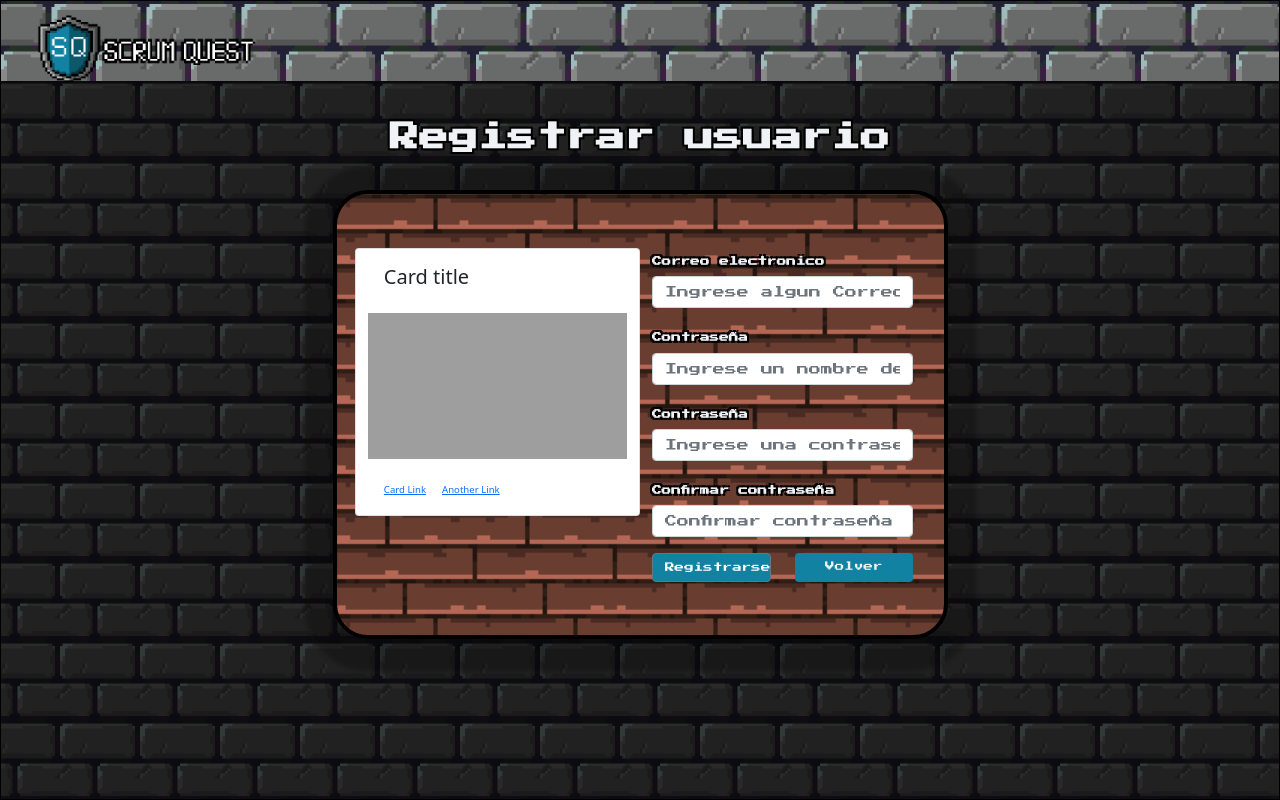
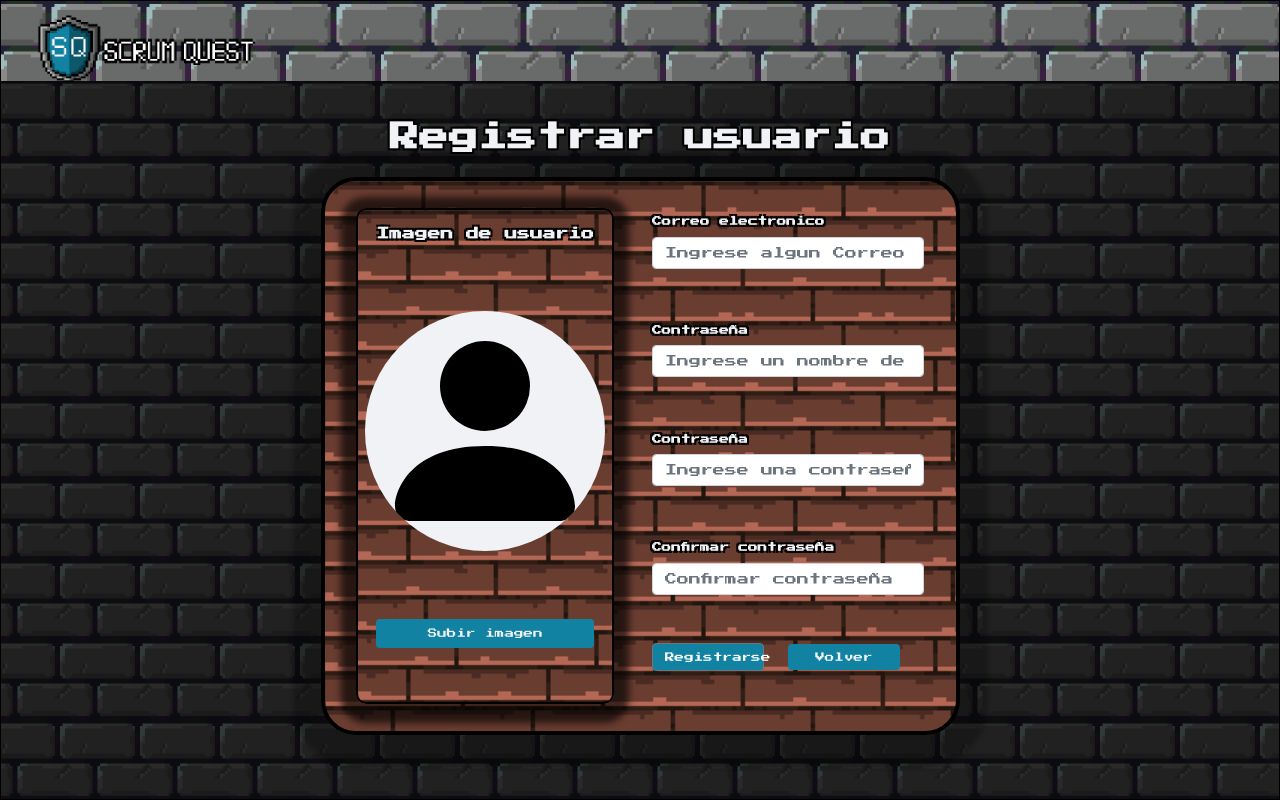
Before and after one commit to DiegoGReyna/Insert_Name-SCRUMquest, a React app: page /CrearCuenta in a window 1280 px wide. Built offline with nearby package versions, Linux system fonts and the light colour scheme; grey boxes are pictures that could not be loaded.

Commit message:
ventana modal

```diff
--- a/src/App.js
+++ b/src/App.js
@@ -3,6 +3,8 @@ import { Main } from './pages/main';
 import { CreateUser } from './pege/CreateUser/CreateUser';
 import { LogIn } from './pege/LogIn/LogIn';
 import { BrowserRouter as Router, Route, Routes,BrowserRouter} from 'react-router-dom';
+
+import { Userpage } from './pege/Userpage/Userpage';
 // import { Login } from './pages/login';
 
 export const App = () => (
@@ -16,7 +18,7 @@ export const App = () => (
 
               <Route exact path="/" element={<LogIn />}></Route>
               <Route exact path="/CrearCuenta" element={<CreateUser />}></Route>
-
+              <Route exact path="/User" element={<Userpage />}></Route>
 
         </Routes>
 
--- a/src/component/Formcreateuser/Formcreateuser.css
+++ b/src/component/Formcreateuser/Formcreateuser.css
@@ -1,3 +1,6 @@
 .Formcreateuser{
   width: 90%;
+  height: 90%;
+  display: grid;
+  align-items: center;
 }
--- a/src/component/Formcreateuser/Formcreateuser.js
+++ b/src/component/Formcreateuser/Formcreateuser.js
@@ -1,51 +1,44 @@
 import React,{useState}from 'react'
-import { ContainerCreateUser } from './style'
+import { ContainerCreateUser ,CarImageUser,SubTitle,ImageUser,ContainerImg,InputFile,LabelInputFile} from './style'
 import { Form,Button,FormGroup,Input,Label,Row ,Col,Card,CardBody,CardTitle,CardSubtitle ,CardText ,CardLink  } from 'reactstrap';
 
 import "./Formcreateuser.css"
 import { Link } from 'react-router-dom';
 export const Formcreateuser = () => {
-
+  const[imgPreview,setImgPreview]=useState(null);
   const handleSubmit=(e)=>{
     e.preventDefault();
     console.log("iniciando secion")
   }
 
   return (
-    <ContainerCreateUser lg="12">
+    <ContainerCreateUser>
       <div className='ContainerTitle'>
         <h1>Registrar usuario</h1>
       </div>
+        <Form onSubmit={handleSubmit} className='Formcreateuser' >
+          <Row className="h-100" lg="12">
+            <Col  lg="6">
+              <Col className="h-100" lg="12">
+                <CarImageUser>
+                  <CardBody>
+                    <SubTitle>Imagen de usuario</SubTitle>
+                  </CardBody>
+                  <ContainerImg>
+                   <ImageUser >
 
-        <Form onSubmit={handleSubmit} className='Formcreateuser' >
-          <Row lg="12">
-            <Col lg="6">
-              <Row lg="12">
-                <Card>
+                   </ImageUser>
+                  </ContainerImg>
                   <CardBody>
-                    <CardTitle tag="h5">
-                      Card title
-                    </CardTitle>
-
+                     <LabelInputFile htmlFor="InputFile" >Subir imagen</LabelInputFile>
+                     <InputFile id='InputFile'  type="file" ></InputFile>
                   </CardBody>
-                  <img
-                    alt="Card cap"
-                    src="https://picsum.photos/318/180"
-                    width="100%"
-                  />
-                  <CardBody>
-                    <CardLink href="#">
-                      Card Link
-                    </CardLink>
-                    <CardLink href="#">
-                      Another Link
-                    </CardLink>
-                  </CardBody>
-                </Card>
-            </Row>
+                </CarImageUser>
+            </Col>
             </Col>
             <Col lg="6">
-              <FormGroup>
+            <Row className="h-100" lg="12">
+              <FormGroup  >
                 <Label className="LabelInput" for="IdEmail">
                   Correo electronico
                 </Label>
@@ -89,13 +82,14 @@ export const Formcreateuser = () => {
                     type="password"
                   />
               </FormGroup>
-              <Row lg="12">
+              <Row className="justify-content-center" lg="12">
                 <Col className='ColButton' lg="6">
                     <Button  type='submit'>Registrarse</Button>
                 </Col>
                 <Col className='ColButton' lg="6">
                     <Link className='LinkButton'to="/">Volver</Link>
                 </Col>
+            </Row>
             </Row>
             </Col>
           </Row>
--- a/src/component/Formcreateuser/style.js
+++ b/src/component/Formcreateuser/style.js
@@ -1,5 +1,6 @@
 import styled from 'styled-components';
 import BackGroundImage from "../../img/ParedMadera_SinClavos.png"
+import DefaultUserImage from "../../img/person-fill.svg"
 export const ContainerCreateUser = styled.div`
   @import url("https://fonts.googleapis.com/css2?family=Press+Start+2P&family=Silkscreen:wght@400;700&display=swap");
  background-image:  url(${BackGroundImage});
@@ -12,7 +13,7 @@ export const ContainerCreateUser = styled.div`
   flex-direction: column;
   align-items: center;
   justify-content: center;
-  margin-top:10%;
+  margin-top:15%;
 
 
 
@@ -38,5 +39,127 @@ export const ContainerCreateUser = styled.div`
     font-size: 1.2vh;
   }
 
+  &h2{
+    font-family: 'Press Start 2P', cursive;
+    color: #F0F2F5;
+    font-style: normal;
+    font-weight: 700;
+    font-size: 1.5vw;
+    text-shadow: -2px -2px 0 #000, 2px -2px 0 #000, -2px 2px 0 #000, 2px 2px 0 #000;
+  }
+
+
+
 
 `;
+
+export const SubTitle = styled.h2`
+    text-align:center;
+    font-family: 'Press Start 2P', cursive;
+    color: #F0F2F5;
+    font-style: normal;
+    font-weight: 700;
+    font-size: 1vw;
+    text-shadow: -2px -2px 0 #000, 2px -2px 0 #000, -2px 2px 0 #000, 2px 2px 0 #000;
+`;
+
+
+export const ImageUser = styled.div`
+  background-image:url(${DefaultUserImage})  ;
+  background-size:240px;
+   border-radius:10rem;
+   background-repeat:no-repeat;
+
+   display:grid;
+   background-color:#F0F2F5;
+   width:15rem;
+   height:15rem;
+   background-repeat:center;
+
+   @media (max-width: 970px) {
+      border-radius:5rem;
+      width:10rem;
+      height:10rem;
+      background-size:160px;
+    }
+
+
+
+`;
+
+export const InputFile = styled.input`
+
+  background-color:black;
+  display:none;
+
+`;
+
+export const LabelInputFile = styled.label`
+
+    background-color:black;
+    font-size: 1.2vh;
+    background-color: #1282A2;
+    color: #F0F2F5;
+    width: 100%;
+    font-family: 'Press Start 2P', cursive;
+    font-style: normal;
+    font-weight: 400;
+    text-align: center;
+    vertical-align: middle;
+    cursor: pointer;
+    border: 1px solid transparent;
+    padding: 0.375rem 0.75rem;
+    border-radius: 0.25rem;
+    transition: color .15s ease-in-out,background-color .15s ease-in-out,border-color .15s ease-in-out,box-shadow .15s ease-in-out;
+    &:hover{
+      background-color: #30B61A;
+      color:#F0F2F5;
+    }
+`;
+
+export const ContainerImg = styled.div`
+
+    display: grid;
+    width: 100%;
+    -webkit-box-pack: center;
+    -webkit-justify-content: center;
+    -ms-flex-pack: center;
+    align-items: center;
+    justify-content: center;
+    justify-items: center;
+
+
+
+`;
+
+export const CarImageUser = styled.div`
+  @import url("https://fonts.googleapis.com/css2?family=Press+Start+2P&family=Silkscreen:wght@400;700&display=swap");
+ background-image:  url(${BackGroundImage});
+ background-size:140px;
+ height:100%;
+ border: 2px solid #000000;
+ box-shadow: 0px 4px 7px 15px rgba(0, 0, 0, 0.64);
+  border-radius: 10px;
+  width:95%;
+  display: grid;
+    /* grid-template-columns: 25% 25%; */
+    grid-template-rows: 10% 70% 20%;
+    justify-content: center;
+
+    @media (max-width: 970px) {
+    width:100%;
+    grid-template-rows: 10% 60% 30%;
+    & label{
+      font-size: 0.5rem;
+    }
+
+    & h2{
+      font-size: 0.5rem;
+    }
+
+
+
+
+  }
+
+`;
--- a/src/component/FormlogIn/FormlogIn.js
+++ b/src/component/FormlogIn/FormlogIn.js
@@ -1,9 +1,16 @@
-import React from 'react'
+import React,{useState}from 'react'
 import { BackGoundContainer,h1LogIn } from './style.js'
 import { Form,Button,FormGroup,Input,Label,Row ,Col} from 'reactstrap';
-import { Link } from 'react-router-dom';
+import { Link,useNavigate } from 'react-router-dom';
 import './Formstyle.css'
 export const FormlogIn = () => {
+  const navigate=useNavigate();
+    const handleSubmit=(e)=>{
+        e.preventDefault();
+        navigate('/User')
+
+        console.log(`${UserEmail},${UserPassword}`);
+    }
   return (
 
     <BackGoundContainer>
@@ -11,7 +18,7 @@ export const FormlogIn = () => {
         <h1>¡Bienvenido!</h1>
       </div>
 
-      <Form className='FormLoging'>
+      <Form onSubmit={handleSubmit} className='FormLoging'>
         <FormGroup>
           <Label className="LabelInput" for="IdUser">
             Nombre de usuario
--- a/src/component/FormlogIn/Formstyle.css
+++ b/src/component/FormlogIn/Formstyle.css
@@ -49,7 +49,7 @@
   display: flex;
   background-color: #1282A2;
   width:100%;
-  height: 100%;
+  /* height: 100%; */
   font-family: 'Press Start 2P', cursive;
   font-style: normal;
   font-weight: 400;
--- /dev/null
+++ b/src/component/Modals/Modalcreategroup/Modalcreategroup.js
@@ -0,0 +1,72 @@
+
+import React, { useState } from 'react';
+import {
+  Button,
+  Modal,
+  ModalHeader,
+  ModalBody,
+  ModalFooter,
+  Input,
+  Label,
+  Form,
+  FormGroup,
+  Row ,Col ,Container
+} from 'reactstrap';
+import { BackGroundModal,ModalCard,GroupModalCol,ModalForm,TitleModal ,ModalRowReverse ,RowCenter } from './style';
+export const Modalcreategroup = ({CloseModal}) => {
+  const handleSubmit=(e)=>{
+    e.preventDefault();
+    console.log("iniciando secion")
+  }
+
+  return (
+    <BackGroundModal>
+          <ModalCard>
+              <ModalRowReverse>
+               <Button onClick={()=>CloseModal(false)}  >X</Button>
+              </ModalRowReverse>
+              <ModalForm onSubmit={handleSubmit}>
+
+                <GroupModalCol>
+                  <TitleModal>Crear grupo</TitleModal>
+                    <FormGroup>
+                      <Label className="LabelInput" for="IdGroup">
+                        Nombre de grupo
+                      </Label>
+                      <Input className='InputLogIn'
+                      id="IdGroup"
+                      name="Group name"
+                      placeholder="Ingrese un Nombre para el grupo"
+                        type="text"
+                        />
+                    </FormGroup>
+                    <FormGroup>
+                      <Label className="LabelInput" for="IdGroupDescription">
+                        Descripcion del grupo
+                      </Label>
+                      <Input className='InputLogIn'
+                        id="IdGroupDescription"
+                        name="password"
+                        placeholder="Ingrese una descripcion al grupo"
+                        type="text"
+                      />
+                    </FormGroup>
+
+
+                    <RowCenter>
+
+                          <Button   type='submit'  >submit</Button>
+                          <Button   name="cancel"
+                          onClick={()=>CloseModal(false)} >Cancelar</Button>
+
+                          </RowCenter>
+
+                  </GroupModalCol>
+
+
+
+              </ModalForm>
+          </ModalCard>
+    </BackGroundModal>
+  )
+}
--- /dev/null
+++ b/src/component/Modals/Modalcreategroup/style.js
@@ -0,0 +1,136 @@
+import styled from 'styled-components';
+import {
+  Button
+} from 'reactstrap';
+
+export const BackGroundModal = styled.div`
+   background: rgba(11, 115, 186, 0.15);
+    backdrop-filter: blur(3px);
+    width:100%;
+    position: fixed;
+    height:100vh;
+    display:grid;
+    top:0%;
+    justify-items: center;
+    align-items: center;
+`;
+
+export const ModalCard = styled.div`
+      background: #D9D9D9;
+    box-shadow: 2px 4px 20px 20px;
+    border-radius: 5px;
+    width: 50%;
+    height: 50%;
+    grid-template-rows: 5% 85% 10%;
+    display: grid;
+
+`;
+
+
+export const ModalForm = styled.form`
+
+    display: grid;
+    width: 100%;
+    height: 90%;
+    align-items: center;
+    justify-items: center;
+    height: 100%;
+
+  & Button{
+
+    font-family: 'Press Start 2P', cursive;
+    color: #F0F2F5;
+    font-style: normal;
+    font-weight: 400;
+    font-size: 1rem;
+    background-color: #1282A2;
+  }
+  & Button[type=submit]:hover{
+
+    background-color: #30B61A;
+  }
+  & Button[name=cancel]:hover{
+
+      background-color: #af0d00;
+      }
+`;
+
+
+export const GroupModalCol = styled.div`
+      display: grid;
+    width: 90%;
+    height: 100%;
+    align-items: center;
+    align-content: space-between;
+`;
+
+
+
+
+export const TitleModal = styled.h1`
+    text-align:center;
+    font-family: 'Press Start 2P', cursive;
+    color: #F0F2F5;
+    font-style: normal;
+    font-weight: 700;
+    font-size: 1.5vw;
+    text-shadow: -2px -2px 0 #000, 2px -2px 0 #000, -2px 2px 0 #000, 2px 2px 0 #000;
+    text-align:center;
+
+    @media (max-width: 970px) {
+      font-size: 2vw;
+
+    }
+`;
+
+export const ModalRowReverse = styled.div`
+    text-align:center;
+    font-family: 'Press Start 2P', cursive;
+    font-style: normal;
+    font-weight: 700;
+    font-size: 1vw;
+    text-shadow: -2px -2px 0 #000, 2px -2px 0 #000, -2px 2px 0 #000, 2px 2px 0 #000;
+    text-align:center;
+
+    display:grid;
+    justify-content: end;
+
+    & Button{
+      color: #af0d00;
+      background-color:transparent;
+      border-color:transparent;
+
+
+
+
+    }
+
+    & Button:hover{
+        background-color:#af0d00;
+        border-color:transparent;
+      }
+`;
+
+
+
+
+export const RowCenter = styled.div`
+        display: grid;
+    width: 100%;
+    grid-template-columns: 20% 20%;
+    gap: 5px;
+    justify-content: center;
+
+
+    & button{
+      font-size:1.5vh;
+    }
+
+    @media (max-width: 970px) {
+
+      display: flex;
+      flex-direction: column;
+      align-items: center;
+
+    }
+`;
--- a/src/pege/CreateUser/CreateUser.js
+++ b/src/pege/CreateUser/CreateUser.js
@@ -1,5 +1,6 @@
 import React from 'react'
 import {BackGround } from '../LogIn/LogInStyle';
+import {ContainerCreateUser,RowCreateUser} from './style'
 import{Navbarheader} from "../../component/Navbarheader/Navbarheader"
 import { Formcreateuser } from '../../component/Formcreateuser/Formcreateuser';
 import {
@@ -15,15 +16,21 @@ export const CreateUser = () => {
     <BackGround fluid className="w-100">
         <Navbarheader/>
 
-          <Container fluid className="h-75 justify-content-center mt-5" lg="12">
-           <Row className="h-100 justify-content-center">
-              <Col className="h-75" lg="6">
+          {/* <Container fluid className="h-75 justify-content-center mt-5" lg="12">
+            <Row className="h-100 justify-content-center">
+              <Col className="h-100" lg="6">
                 <Formcreateuser />
               </Col>
-
               </Row>
 
-          </Container>
+          </Container> */}
+
+          <ContainerCreateUser>
+            <RowCreateUser>
+               <Formcreateuser />
+            </RowCreateUser>
+          </ContainerCreateUser>
+
 
       </BackGround>
   )
--- /dev/null
+++ b/src/pege/CreateUser/style.js
@@ -0,0 +1,27 @@
+import styled from 'styled-components';
+
+
+export const ContainerCreateUser = styled.div`
+
+  display:grid;
+  width:100%;
+  height:70%;
+  align-self: center;
+  justify-self: center;
+
+`;
+
+
+export const RowCreateUser = styled.div`
+
+  display:grid;
+  width:50%;
+  height:100%;
+  align-self: center;
+  justify-self: center;
+
+  @media (max-width: 768px) {
+    width:90%;
+  }
+
+`;
```
Also changed, not shown: src/pege/Userpage/Userpage.js (added, +31 -0 lines), webpack.config.js (+7 -0 lines), src/img/person-fill.svg (added).
